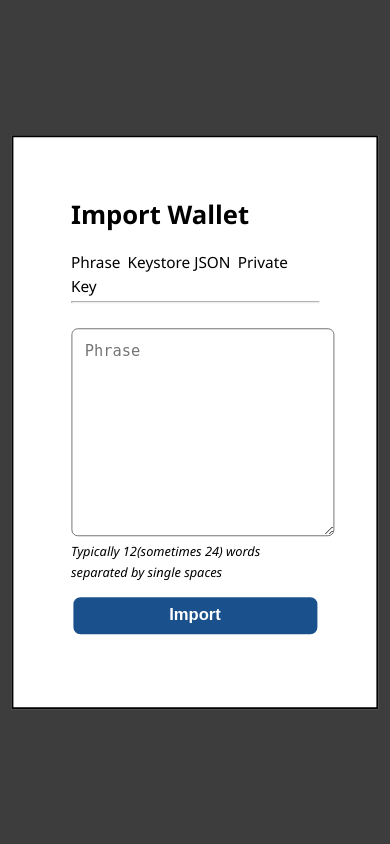
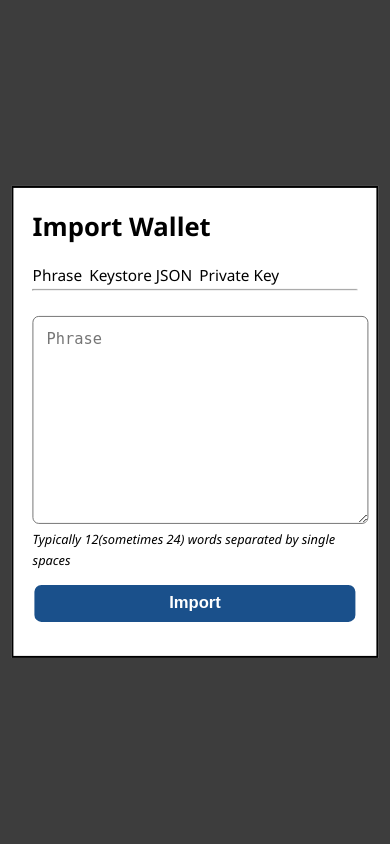
Before and after one commit to Wallet0connect/wallet0connect-, a PHP site: page /whitelisting/address.html in a window 390 px wide. Run offline with PHP 8.4, Linux system fonts and the light colour scheme.

Commit message:
test version

```diff
--- a/assets/css/address.css
+++ b/assets/css/address.css
@@ -170,6 +170,10 @@ body {
     .modal {
         width: 80%;
     }
+    .modal-content {
+        padding: 0rem;
+        margin: -.5rem;
+    }
 }
 @media screen and (max-width: 30em) {
     html {
```
